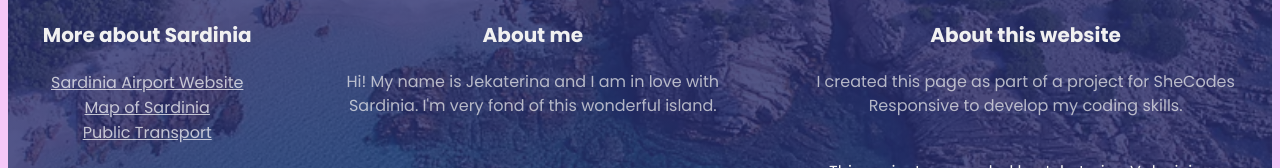
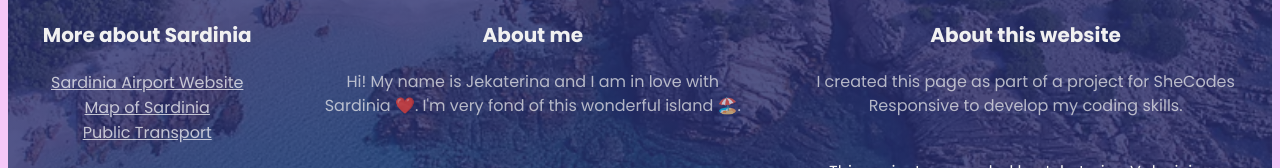
Before and after one commit to JK932-coder/sardinia-travel-project, a plain HTML site: page index.html in a window 1280 px wide. Shown: the part 3729-3897 px from the top of the page. Drawn offline with Linux system fonts and the light colour scheme; a web font is replaced by a local one.

Commit message:
Added emojis

```diff
--- a/index.html
+++ b/index.html
@@ -157,7 +157,7 @@
           </div>
           <div>
             <h3>About me</h3>
-            <p>Hi! My name is Jekaterina and I am in love with Sardinia. I'm very fond of this wonderful island.</p>
+            <p>Hi! My name is Jekaterina and I am in love with Sardinia ❤️. I'm very fond of this wonderful island 🏖️.</p>
           </div>
           <div>
             <h3>About this website</h3>
```
